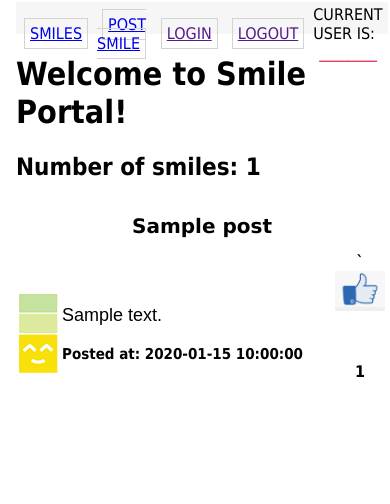
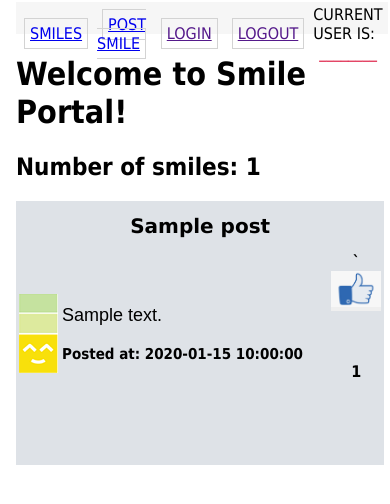
Before and after one commit to ro-co9/smile-startercode, a Flask app: page / in a window 390 px wide. Shown: the top 504 px of the page. Run offline with Flask 3, Linux system fonts and the light colour scheme; tables that the repository leaves empty hold one stand-in row (values such as "Sample post").

Commit message:
Task 2.1,2.2,2.3 - Styling enclosing post div, individual post div, and created responsive styling using flex.

```diff
--- a/app/View/static/css/main.css
+++ b/app/View/static/css/main.css
@@ -119,3 +119,36 @@ a:hover {
     font-size: 16px;
     padding: 5px;
 }
+
+.postlist{
+    display: flex;
+    flex-wrap: wrap;
+    gap: 10px;
+}
+
+.post-box{
+    display: flex;
+    vertical-align: middle;
+
+    background-color: rgb(222, 226, 231);
+
+}
+
+
+@media screen and (min-width: 1200px) {
+    .post-box{
+        width: 32%;
+    }
+}
+
+@media screen and (min-width: 800px) and (max-width:1200px){
+    .post-box{
+        width: 48%;
+    }
+}
+
+@media screen and (max-width: 800px) {
+    .post-box{
+        width: 99%;
+    }
+}
--- a/app/View/templates/index.html
+++ b/app/View/templates/index.html
@@ -11,8 +11,12 @@
 
 
     <!--     TODO: (milestone 2) Format posts -->
+    <div class="postlist">
     {% for post in posts %}
+        <div class="post-box">
        {% include '_post.html' %}
+    </div>
     {% endfor %}
+    </div>
 
 {% endblock %}
```
Also changed, not shown: smile.db.
